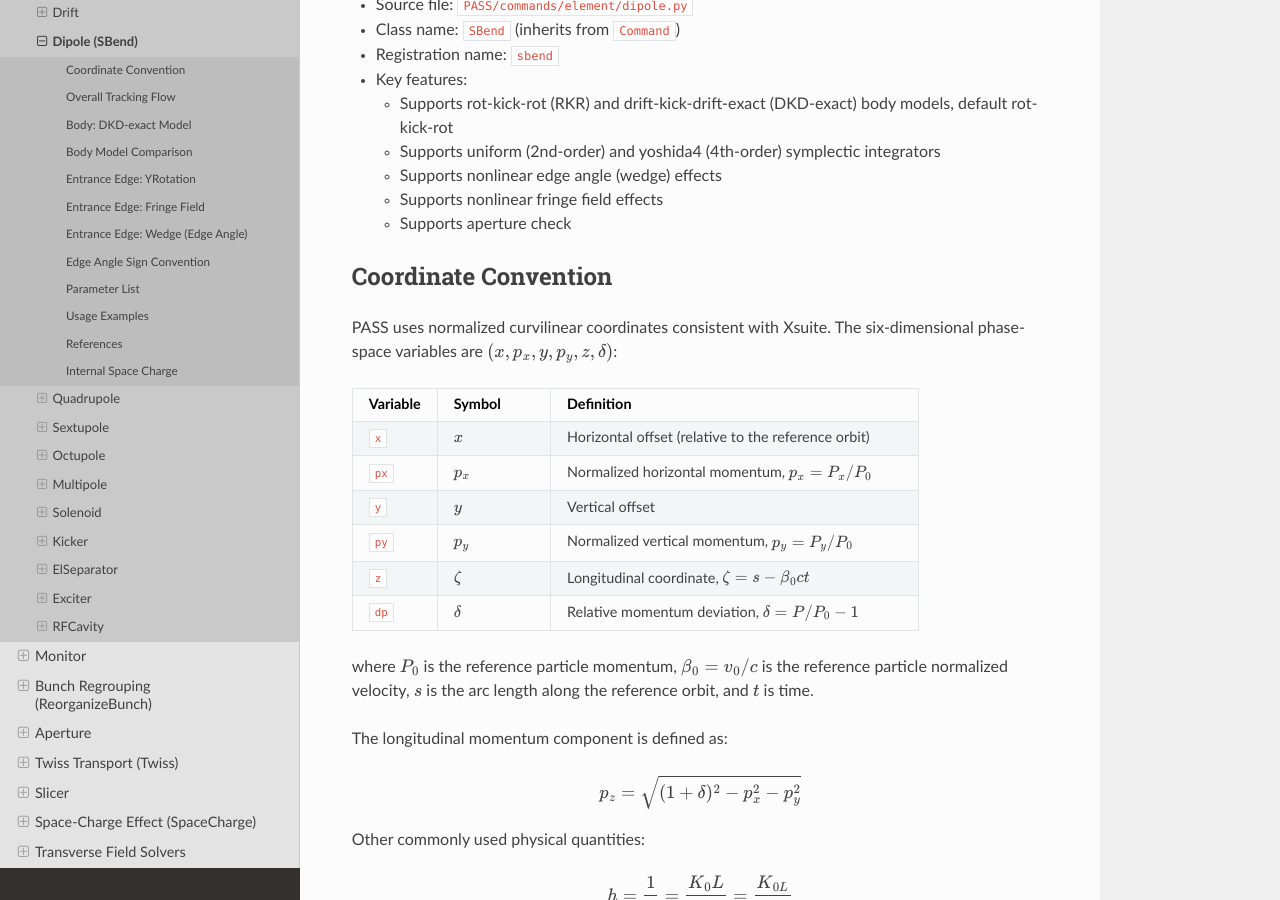
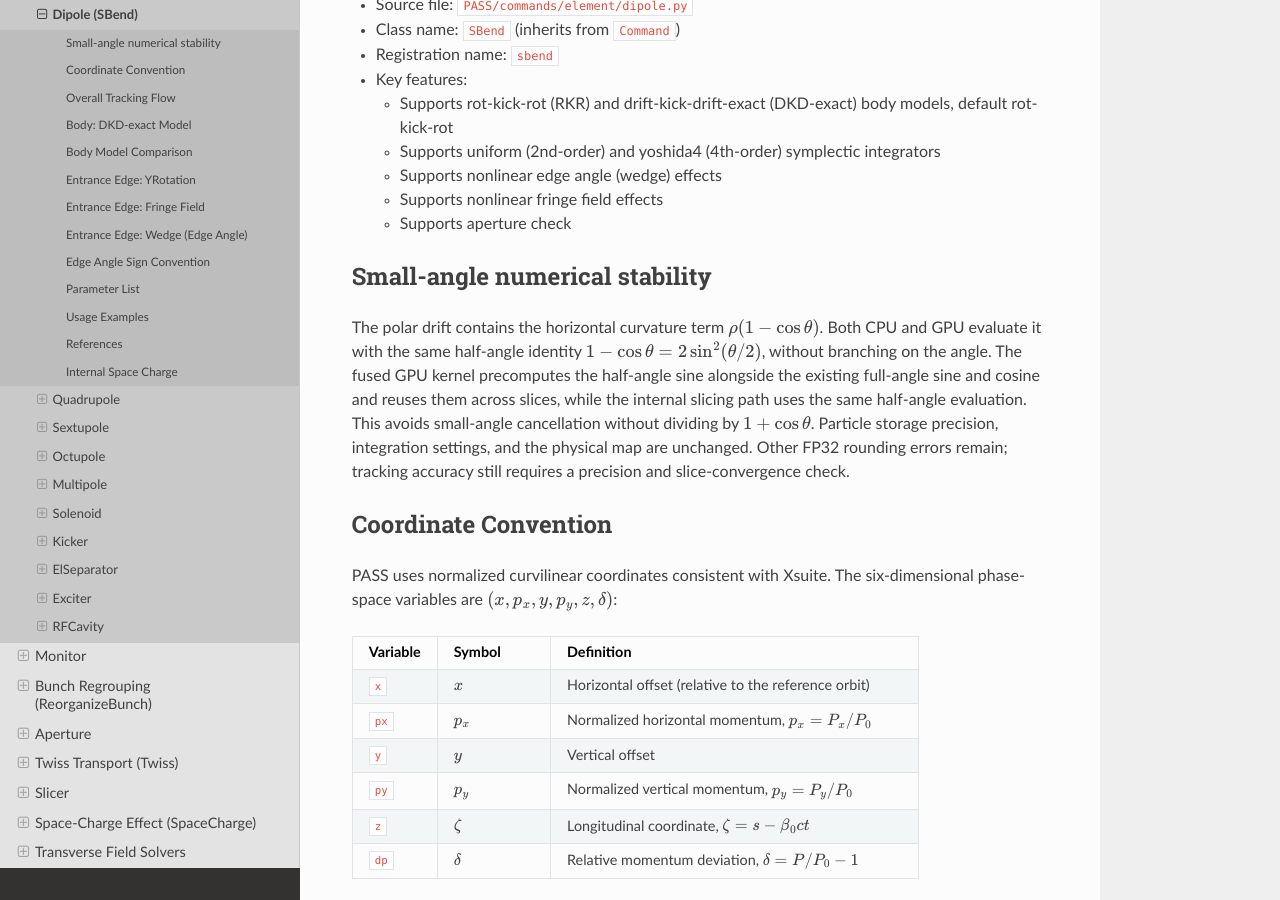
Before and after one commit to changmx/PASS, a Sphinx documentation site: the page built from docs/source/en/element/dipole.rst, in a window 1280 px wide and 900 px high, scrolled down 483 px. Built offline with Sphinx 7.4.7 and the Read the Docs theme 3.1.0, drawn with Linux system fonts in a browser that asks for light colours; pages that are not in the unit, such as notebooks, are missing from menus.

Commit message:
style: optimize the calculation method to enhance accuracy

```diff
--- a/docs/source/en/element/dipole.rst
+++ b/docs/source/en/element/dipole.rst
@@ -21,6 +21,20 @@ the exit integral; ``Fintx <= 0`` inherits ``Fint``. In particular, setting
   - Supports nonlinear edge angle (wedge) effects
   - Supports nonlinear fringe field effects
   - Supports aperture check
+
+
+Small-angle numerical stability
+-------------------------------
+
+The polar drift contains the horizontal curvature term
+:math:`\rho(1-\cos\theta)`. Both CPU and GPU evaluate it with the same
+half-angle identity :math:`1-\cos\theta=2\sin^2(\theta/2)`, without
+branching on the angle. The fused GPU kernel precomputes the half-angle sine alongside
+the existing full-angle sine and cosine and reuses them across slices,
+while the internal slicing path uses the same half-angle evaluation. This avoids small-angle cancellation
+without dividing by :math:`1+\cos\theta`. Particle storage precision, integration settings,
+and the physical map are unchanged. Other FP32 rounding errors remain;
+tracking accuracy still requires a precision and slice-convergence check.
 
 
 Coordinate Convention
```
Also changed, not shown: docs/source/zh/element/dipole.rst (+13 -0 lines), 1 other file.
